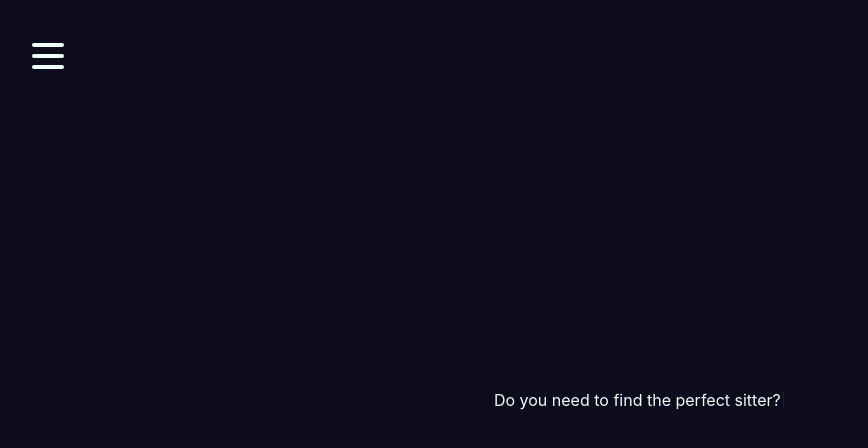
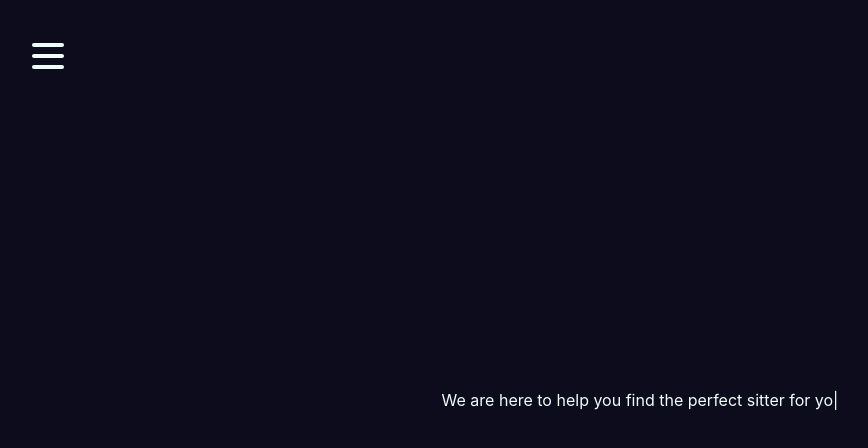
Before and after one commit to pr0xii/nolababysitters-reactjs, a React (Create React App) app: page / in a window 1280 px wide. Shown: the top 448 px of the page, without its empty margins (0-868 px from the left). Built offline with nearby package versions, Linux system fonts and the light colour scheme.

Commit message:
Close menu by clicking outside of menu

```diff
--- a/src/App.js
+++ b/src/App.js
@@ -1,31 +1,31 @@
-import React, { useState } from "react";
-import { ThemeProvider } from "styled-components";
-import { GlobalStyles } from "./global";
-import { theme } from "./theme";
-import { Burger, Menu } from "./components";
-import Typed from "react-typed";
+import React, { useState, useRef } from 'react';
+import { ThemeProvider } from 'styled-components';
+import { GlobalStyles } from './global';
+import { theme } from './theme';
+import { Burger, Menu } from './components';
+import Typed from 'react-typed';
+import { useOnClickOutside } from './hooks';
 
 function App() {
   const [open, setOpen] = useState(false);
+  const node = useRef();
+  useOnClickOutside(node, () => setOpen(false));
   return (
     <ThemeProvider theme={theme}>
       <>
         <GlobalStyles />
-        <div>
-          <Typed
-            strings={[
-              "Welcome to NOLA Babysitters.",
-              "Do you need to find the perfect sitter?",
-              "We'd love to help..",
-              "And we hope you enjoy your stay!",
-            ]}
-            typeSpeed={40}
-            backSpeed={30}
-            loop
-          />
-          <br />
+        <div class="type-wrap">
+          <span id="typed">
+            <Typed
+                strings={['Welcome to NOLA Babysitters.', 'We are here to help you find the perfect sitter for your needs!']}
+                typeSpeed={30}
+                backSpeed={50}
+            loop/>
+          </span>
+
+          <br/>
         </div>
-        <div>
+        <div ref={node}>
           <Burger open={open} setOpen={setOpen} />
           <Menu open={open} setOpen={setOpen} />
         </div>
--- /dev/null
+++ b/src/hooks.js
@@ -0,0 +1,18 @@
+import { useEffect } from 'react';
+
+export const useOnClickOutside = (ref, handler) => {
+  useEffect(() => {
+    const listener = event => {
+      if (!ref.current || ref.current.contains(event.target)) {
+        return;
+      }
+      handler(event);
+    };
+    document.addEventListener('mousedown', listener);
+    return () => {
+      document.removeEventListener('mousedown', listener);
+    };
+  },
+  [ref, handler],
+  );
+};
```
Also changed, not shown: 1 other file (tests, documents, lock files or other folders).
